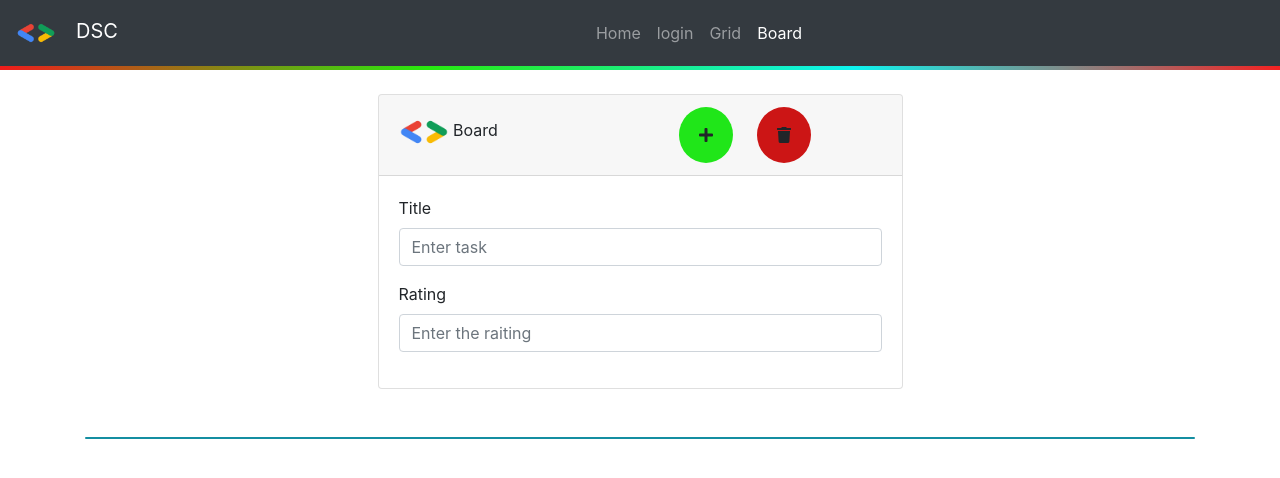
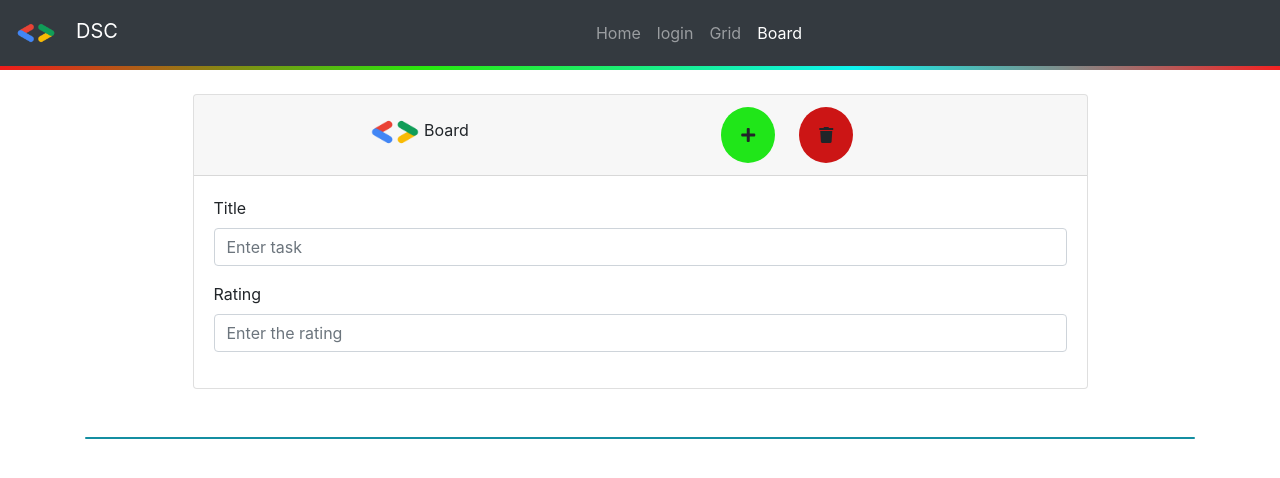
Before and after one commit to Binu42/DSC-2019, a plain HTML site: page board.html in a window 1280 px wide. Drawn offline with nearby package versions, Linux system fonts and the light colour scheme.

Commit message:
logo.png link change

```diff
--- a/board.html
+++ b/board.html
@@ -11,7 +11,7 @@
         integrity="sha384-WskhaSGFgHYWDcbwN70/dfYBj47jz9qbsMId/iRN3ewGhXQFZCSftd1LZCfmhktB" crossorigin="anonymous">
     <link rel="stylesheet" href="css/style.css">
     <title>Bootstrap Theme</title>
-    <link rel="shortcut icon" href="logo.png">
+    <link rel="shortcut icon" href="../img/logo.png">
 </head>
 
 <body>
@@ -19,7 +19,7 @@
 
     <nav class="navbar navbar-expand-sm navbar-dark bg-dark">
         <a class="navbar-brand" href="index.html">
-            <img src="/img/logo.png" alt="" class="img-fluid" width="40">&emsp;DSC</a>
+            <img src="../img/logo.png" alt="" class="img-fluid" width="40">&emsp;DSC</a>
         <button class="navbar-toggler d-lg-none" type="button" data-toggle="collapse" data-target="#collapsibleNavId"
             aria-controls="collapsibleNavId" aria-expanded="false" aria-label="Toggle navigation"></button>
         <div class="collapse navbar-collapse" id="collapsibleNavId">
@@ -41,16 +41,16 @@
     </nav>
 
     <div class="container mt-4">
-        <div class="col-md-6 m-auto">
+        <div class="col-md-10 m-auto">
             <div class="card">
                 <div class="card-header">
                     <div class="row">
-                        <div class="col-sm-6">
-                            <img src="/img/logo.png" alt="" width="50" class="d-inline"> Board
+                        <div class="col-sm-6 text-center">
+                            <img src="../img/logo.png" alt="" width="50" class="d-inline"> Board
                         </div>
                         <div class="col-sm-4">
-                            <div class="d-flex ml-6">
-                                <i class="fa fa-plus ml-4 add" aria-hidden="true"></i>
+                            <div class="d-flex ml-6 justify-content-center">
+                                <i class="fa fa-plus add" aria-hidden="true"></i>
                                 <i class="fa fa-trash ml-4 deletebd" aria-hidden="true"></i>
                             </div>
                         </div>
@@ -65,7 +65,7 @@
                     <div class="form-group">
                         <label for="rating">Rating</label>
                         <input type="number" name="rating" id="rating" class="form-control"
-                            placeholder="Enter the raiting" max="5" min="1">
+                            placeholder="Enter the rating" max="5" min="1">
                     </div>
                 </div>
 
```
Also changed, not shown: grid.html (+1 -1 lines), index.html (+2 -2 lines), login.html (+3 -3 lines).
